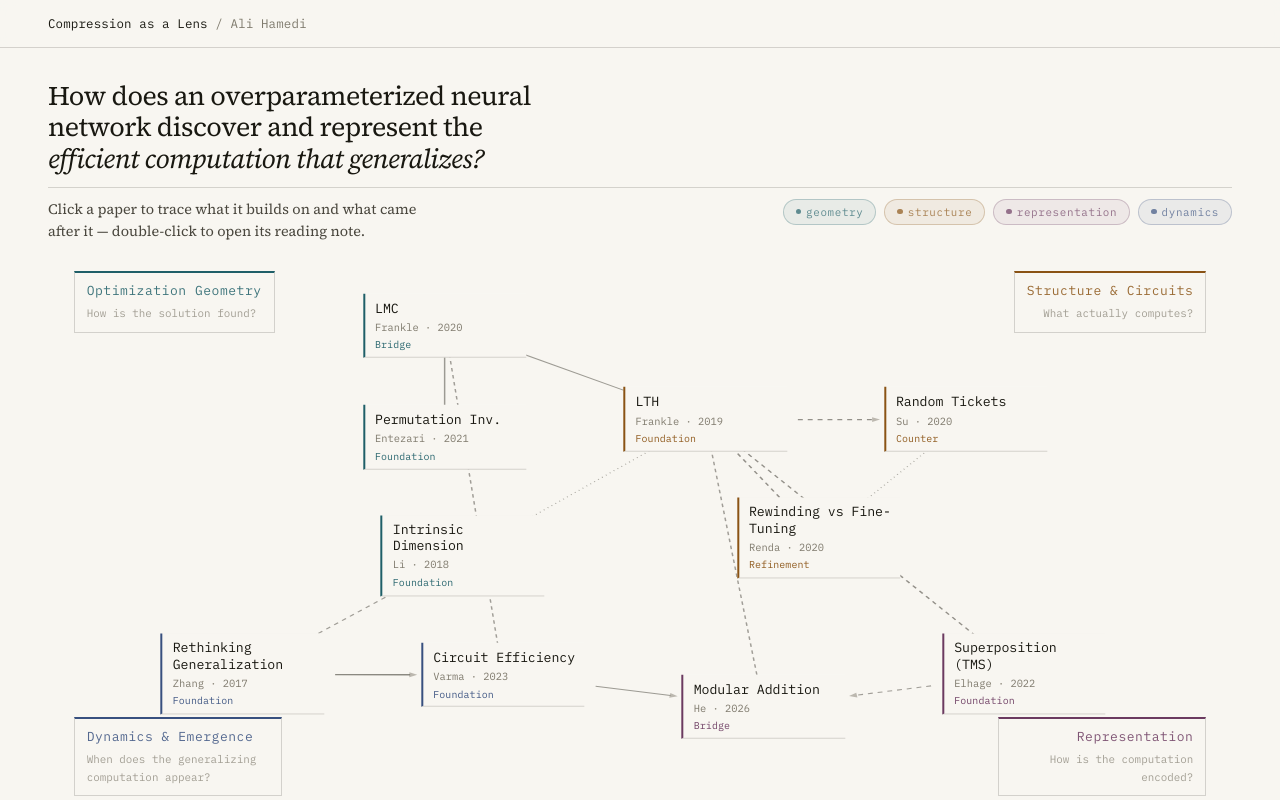
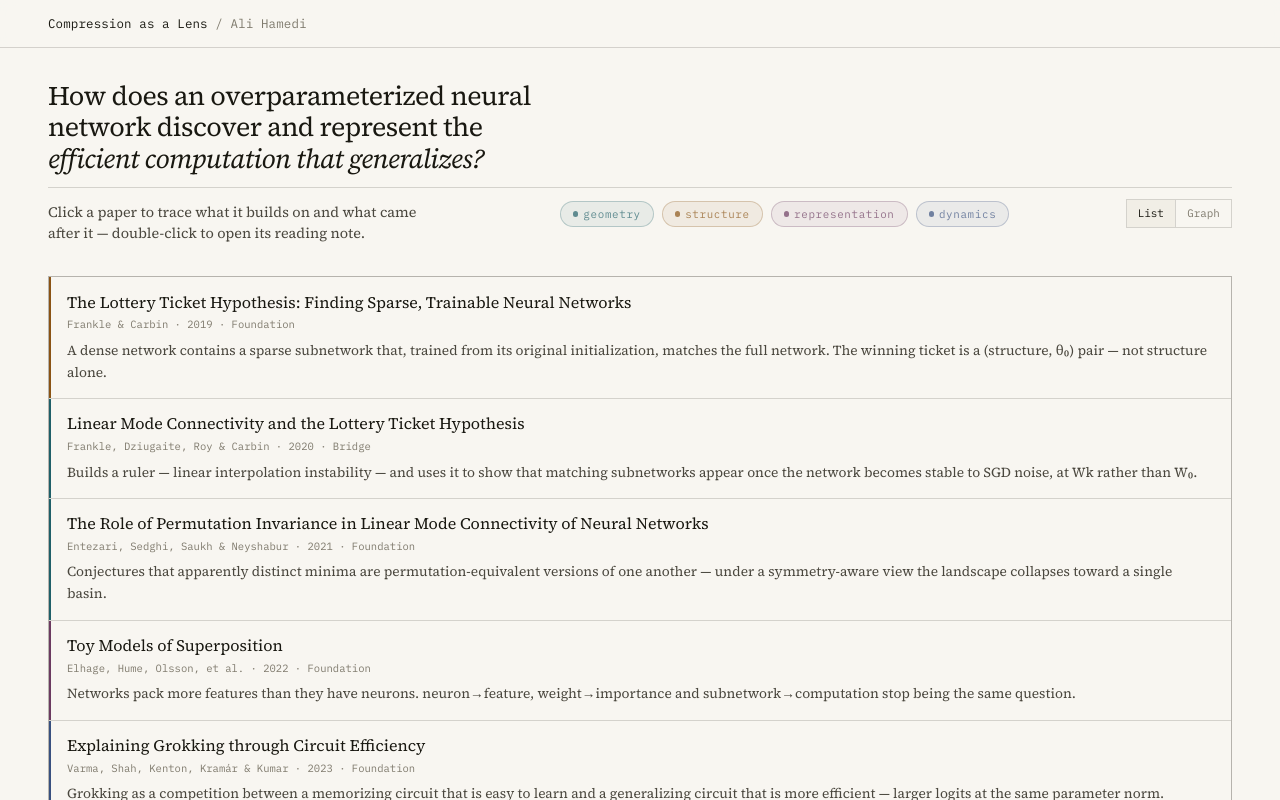
Before and after one commit to ali-hamedi/model-optimization, a React (Vite) app: page / in a window 1280 px wide. Shown: the top 800 px of the page. Built offline with nearby package versions, Linux system fonts and the light colour scheme.

Commit message:
enhance graph presnentaion in the main page map

```diff
--- a/src/components/map/MapCard.tsx
+++ b/src/components/map/MapCard.tsx
@@ -1,7 +1,7 @@
 import { Link } from 'react-router-dom';
 import type { Paper } from '../../data/types';
 import { lensById, ROLE_LABEL } from '../../data/lenses';
-import { NODE_POS, MAP_W, MAP_H } from '../../lib/layout';
+import { MAP_W, MAP_H, type Point } from '../../lib/layout';
 
 /**
  * An annotation, not a tooltip bubble — but it only ever shows on hover.
@@ -10,14 +10,15 @@ import { NODE_POS, MAP_W, MAP_H } from '../../lib/layout';
  */
 export default function MapCard({
   paper,
+  position: pos,
   onHover,
   onLeave,
 }: {
   paper: Paper;
+  position: Point;
   onHover?: () => void;
   onLeave?: () => void;
 }) {
-  const pos = NODE_POS[paper.id];
   const x = (pos.x / MAP_W) * 100;
   const y = (pos.y / MAP_H) * 100;
 
--- a/src/components/map/MapEdges.tsx
+++ b/src/components/map/MapEdges.tsx
@@ -1,24 +1,25 @@
 import { useMemo } from 'react';
 import { RELATION_LABEL } from '../../data/lenses';
 import { RELATIONS } from '../../data/relations';
-import { MAP_H, MAP_W, NODE_POS } from '../../lib/layout';
+import { MAP_H, MAP_W, type Point } from '../../lib/layout';
 import { edgeGeometry } from '../../lib/geometry';
 
 export type EdgeState = 'idle' | 'dim' | 'live' | 'lineage';
 
 interface Props {
+  positions: Record<string, Point>;
   edgeState: (source: string, target: string) => { state: EdgeState; depth: number };
   onHoverEdge: (key: string | null) => void;
 }
 
-export default function MapEdges({ edgeState, onHoverEdge }: Props) {
+export default function MapEdges({ positions, edgeState, onHoverEdge }: Props) {
   const geometry = useMemo(
     () =>
       RELATIONS.map((r) => ({
         relation: r,
-        geo: edgeGeometry(NODE_POS[r.source], NODE_POS[r.target]),
+        geo: edgeGeometry(positions[r.source], positions[r.target]),
       })),
-    [],
+    [positions],
   );
 
   return (
--- a/src/components/map/MapNode.tsx
+++ b/src/components/map/MapNode.tsx
@@ -1,12 +1,16 @@
+import { useRef } from 'react';
 import type { Paper } from '../../data/types';
 import { ROLE_LABEL } from '../../data/lenses';
-import { NODE_POS, MAP_W, MAP_H } from '../../lib/layout';
+import { MAP_W, MAP_H, type Point } from '../../lib/layout';
 
 interface Props {
   paper: Paper;
   state: 'idle' | 'dim' | 'neighbour' | 'selected';
   lineage: 'ancestor' | 'descendant' | null;
+  position: Point;
+  draggable: boolean;
   onHover: (id: string | null) => void;
+  onMove: (id: string, position: Point) => void;
   onSelect: (id: string) => void;
   onOpen: (id: string) => void;
 }
@@ -15,17 +19,28 @@ export default function MapNode({
   paper,
   state,
   lineage,
+  position: pos,
+  draggable,
   onHover,
+  onMove,
   onSelect,
   onOpen,
 }: Props) {
-  const pos = NODE_POS[paper.id];
+  const drag = useRef<{
+    x: number;
+    y: number;
+    pointerX: number;
+    pointerY: number;
+    moved: boolean;
+  } | null>(null);
+  const didDrag = useRef(false);
   const cls = [
     'node',
     `lens--${paper.primaryLens}`,
     state === 'dim' && 'is-dim',
     state === 'neighbour' && 'is-neighbour',
     state === 'selected' && 'is-selected',
+    draggable && 'is-draggable',
   ]
     .filter(Boolean)
     .join(' ');
@@ -43,11 +58,47 @@ export default function MapNode({
       aria-pressed={state === 'selected'}
       aria-label={`${paper.title}. ${paper.authors}, ${paper.year}. ${ROLE_LABEL[paper.roles[0]]}. Double-click to open its reading note.`}
       title="Double-click to open reading note"
+      onPointerDown={(event) => {
+        if (!draggable || event.button !== 0) return;
+        event.currentTarget.setPointerCapture(event.pointerId);
+        drag.current = {
+          x: pos.x,
+          y: pos.y,
+          pointerX: event.clientX,
+          pointerY: event.clientY,
+          moved: false,
+        };
+        didDrag.current = false;
+      }}
+      onPointerMove={(event) => {
+        const active = drag.current;
+        if (!active) return;
+        const stage = event.currentTarget.closest('.map__stage');
+        if (!stage) return;
+        const rect = stage.getBoundingClientRect();
+        const dx = ((event.clientX - active.pointerX) / rect.width) * MAP_W;
+        const dy = ((event.clientY - active.pointerY) / rect.height) * MAP_H;
+        active.moved ||= Math.abs(dx) > 3 || Math.abs(dy) > 3;
+        didDrag.current = active.moved;
+        onMove(paper.id, {
+          x: Math.min(MAP_W - 106, Math.max(106, active.x + dx)),
+          y: Math.min(MAP_H - 96, Math.max(96, active.y + dy)),
+        });
+      }}
+      onPointerUp={() => {
+        drag.current = null;
+        window.setTimeout(() => {
+          didDrag.current = false;
+        }, 0);
+      }}
       onMouseEnter={() => onHover(paper.id)}
       onMouseLeave={() => onHover(null)}
       onFocus={() => onHover(paper.id)}
       onBlur={() => onHover(null)}
-      onClick={() => onSelect(paper.id)}
+      onClick={() => {
+        if (didDrag.current) return;
+        onSelect(paper.id);
+      }}
       onDoubleClick={() => onOpen(paper.id)}
       onKeyDown={(e) => {
         if (e.key === 'Enter' && (e.metaKey || e.ctrlKey)) onOpen(paper.id);
--- a/src/routes/MapView.tsx
+++ b/src/routes/MapView.tsx
@@ -5,7 +5,7 @@ import { PAPERS, paperById } from '../data/papers';
 import { neighboursOf } from '../data/relations';
 import type { LensId } from '../data/types';
 import { lineageOf } from '../lib/ancestry';
-import { MAP_H, MAP_W, lensLabelAnchor } from '../lib/layout';
+import { MAP_H, MAP_W, NODE_POS, lensLabelAnchor, type Point } from '../lib/layout';
 import MapEdges, { type EdgeState } from '../components/map/MapEdges';
 import MapNode from '../components/map/MapNode';
 import MapCard from '../components/map/MapCard';
@@ -16,6 +16,8 @@ export default function MapView() {
   const [params, setParams] = useSearchParams();
   const [hovered, setHoveredNow] = useState<string | null>(null);
   const [hoveredEdge, setHoveredEdge] = useState<string | null>(null);
+  const [view, setView] = useState<'list' | 'graph'>('list');
+  const [positions, setPositions] = useState<Record<string, Point>>(NODE_POS);
   const hoverTimer = useRef<number | undefined>(undefined);
 
   /**
@@ -114,6 +116,10 @@ export default function MapView() {
   );
 
   const cardPaper = hovered ? paperById[hovered] : null;
+  const resetPositions = useCallback(() => setPositions(NODE_POS), []);
+  const movePaper = useCallback((id: string, position: Point) => {
+    setPositions((current) => ({ ...current, [id]: position }));
+  }, []);
 
   return (
     <section className="map">
@@ -149,18 +155,40 @@ export default function MapView() {
             </button>
           )}
         </nav>
+        <div className="map__tabs" role="tablist" aria-label="Map view">
+          <button
+            type="button"
+            role="tab"
+            aria-selected={view === 'list'}
+            className={view === 'list' ? 'is-active' : ''}
+            onClick={() => setView('list')}
+          >
+            List
+          </button>
+          <button
+            type="button"
+            role="tab"
+            aria-selected={view === 'graph'}
+            className={view === 'graph' ? 'is-active' : ''}
+            onClick={() => setView('graph')}
+          >
+            Graph
+          </button>
+        </div>
       </div>
 
-      <div
+      {view === 'graph' && <div
         className="map__stage"
         onMouseLeave={() => {
           setHovered(null);
           setHoveredEdge(null);
+          resetPositions();
         }}
         role="group"
         aria-label="Paper map"
       >
         <MapEdges
+          positions={positions}
           edgeState={edgeState}
           onHoverEdge={setHoveredEdge}
         />
@@ -196,7 +224,10 @@ export default function MapView() {
               paper={p}
               state={nodeState(p.id)}
               lineage={lineageRole(p.id)}
+              position={positions[p.id]}
+              draggable={selected === p.id}
               onHover={setHovered}
+              onMove={movePaper}
               onSelect={(id) => setParam('p', selected === id ? null : id)}
               onOpen={(id) => navigate(`/papers/${id}`)}
             />
@@ -205,14 +236,15 @@ export default function MapView() {
           {cardPaper && (
             <MapCard
               paper={cardPaper}
+              position={positions[cardPaper.id]}
               onHover={() => setHovered(cardPaper.id)}
               onLeave={() => setHovered(null)}
             />
           )}
         </div>
-      </div>
+      </div>}
 
-      <div className="map__list">
+      {view === 'list' && <div className="map__list">
         {PAPERS.map((p) => (
           <Link
             key={p.id}
@@ -226,9 +258,9 @@ export default function MapView() {
             <span className="listrow__summary">{p.summary}</span>
           </Link>
         ))}
-      </div>
+      </div>}
 
-      <Legend />
+      {view === 'graph' && <Legend />}
     </section>
   );
 }
--- a/src/styles/map.css
+++ b/src/styles/map.css
@@ -57,6 +57,26 @@
   margin-left: auto;
   font-family: var(--mono);
 }
+
+.map__tabs {
+  display: inline-flex;
+  margin-left: auto;
+  border: 1px solid var(--rule);
+  font-family: var(--mono);
+  font-size: 0.68rem;
+}
+.map__tabs button {
+  appearance: none;
+  border: 0;
+  border-left: 1px solid var(--rule);
+  padding: 0.32rem 0.7rem;
+  background: var(--paper);
+  color: var(--ink-3);
+  cursor: pointer;
+  font: inherit;
+}
+.map__tabs button:first-child { border-left: 0; }
+.map__tabs button.is-active { background: var(--paper-2); color: var(--ink); }
 
 .lensfilter {
   appearance: none;
@@ -246,7 +266,7 @@
   font-family: var(--mono);
   cursor: pointer;
   transition: opacity 220ms var(--ease), border-color 180ms var(--ease),
-    background 180ms var(--ease);
+    background 180ms var(--ease), left 260ms var(--ease), top 260ms var(--ease);
 }
 
 .node:hover,
@@ -264,6 +284,12 @@
 }
 .node.is-neighbour {
   border-color: color-mix(in srgb, currentColor 60%, var(--rule));
+}
+.node.is-draggable { cursor: grab; touch-action: none; }
+.node.is-draggable:active {
+  cursor: grabbing;
+  transition: opacity 220ms var(--ease), border-color 180ms var(--ease),
+    background 180ms var(--ease), left 0s, top 0s;
 }
 
 .node__title {
@@ -423,42 +449,12 @@
 }
 
 
-/* ---- mobile: the graph becomes an index ------------------------------ */
-
-/* On desktop the graph is the interface, but the same papers stay in the
-   accessibility tree as an ordinary list. */
 .map__list {
-  position: absolute;
-  width: 1px;
-  height: 1px;
-  overflow: hidden;
-  clip-path: inset(50%);
-  white-space: nowrap;
-}
-
-@media (max-width: 900px) {
-  .map__stage,
-  .map__foot {
-    display: none;
-  }
-  .map__list {
-    position: static;
-    width: auto;
-    height: auto;
-    overflow: visible;
-    clip-path: none;
-    white-space: normal;
   display: grid;
   gap: 1px;
   background: var(--rule);
   border: 1px solid var(--rule);
   margin-top: 1.4rem;
-  }
-  .map__head {
-    grid-template-columns: 1fr;
-  }
-  .map__lenskeys {
-    justify-content: flex-start;
 }
 .listrow {
   display: block;
@@ -467,24 +463,11 @@
   text-decoration: none;
   border-left: 2px solid currentColor;
 }
-  .listrow__title {
-    display: block;
-    color: var(--ink);
-    font-size: 1rem;
-    line-height: 1.3;
+.listrow__title { display: block; color: var(--ink); font-size: 1rem; line-height: 1.3; }
+.listrow__meta { display: block; margin-top: 0.25rem; font-family: var(--mono); font-size: 0.66rem; color: var(--ink-3); }
+.listrow__summary { display: block; margin-top: 0.4rem; font-size: 0.86rem; color: var(--ink-2); }
+.listrow.is-dim { display: none; }
+
+@media (max-width: 900px) {
+  .map__tabs { margin-left: 0; }
 }
-  .listrow__meta {
-    display: block;
-    font-family: var(--mono);
-    font-size: 0.66rem;
-    color: var(--ink-3);
-    margin-top: 0.25rem;
-  }
-  .listrow__summary {
-    display: block;
-    margin-top: 0.4rem;
-    font-size: 0.86rem;
-    color: var(--ink-2);
-  }
-  .listrow.is-dim { display: none; }
-}
```
Lines whose indentation alone changed are shown as unchanged.
